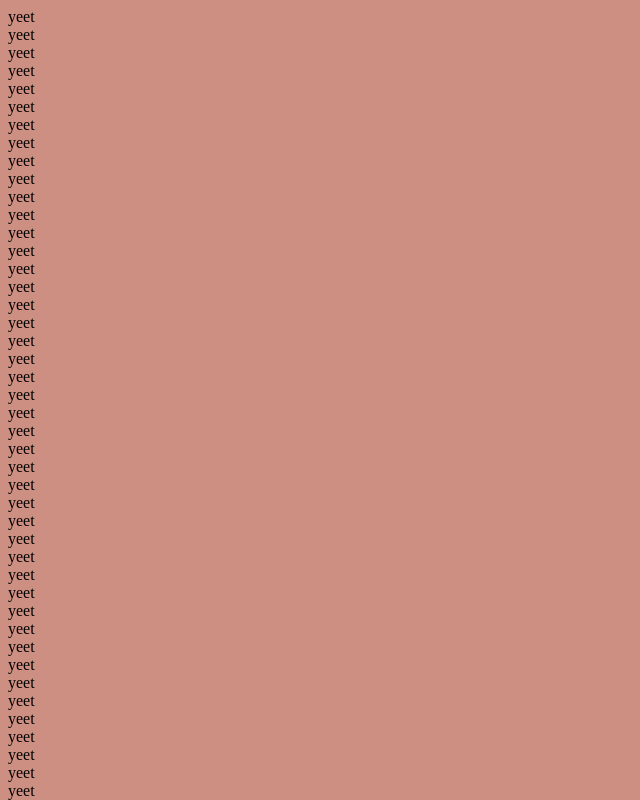
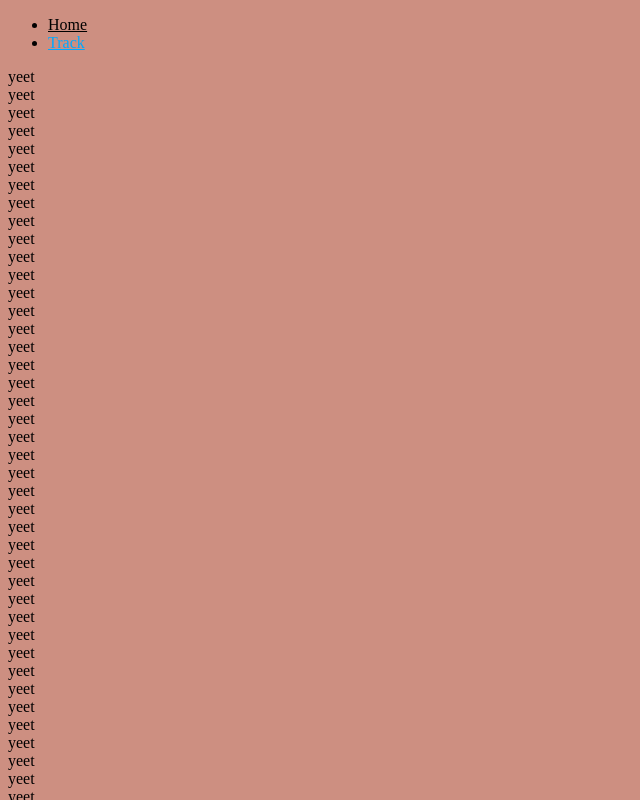
Before and after one commit to eliza-an/Health-tracker, a React (Create React App) app: page /track in a window 1280 px wide. Shown: the top 800 px of the page, without its empty margins (0-640 px from the left). Built offline with nearby package versions, Linux system fonts and the light colour scheme.

Commit message:
made a navbar

```diff
--- a/src/App.js
+++ b/src/App.js
@@ -2,11 +2,13 @@
 import { Routes, Route } from "react-router-dom";
 import Home from "./pages/home";
 import BoxTracker from "./pages/tracker";
+import NavBar from "./components/button/navbar/navbar";
 
 
 const App = () => {
   return (
     <>
+    <NavBar />
       <Routes>
         <Route path="/" element={<Home />} />
         <Route path="/track" element={<BoxTracker />} />
--- /dev/null
+++ b/src/components/button/navbar/navbar.css
@@ -0,0 +1,12 @@
+/* index.css */
+ul li a {
+    color: #000;
+}
+
+ul li a:hover {
+    color: #00a8ff;
+}
+
+ul li a.active {
+    color: #00a8ff;
+}
--- /dev/null
+++ b/src/components/button/navbar/navbar.js
@@ -0,0 +1,21 @@
+import { NavLink } from "react-router-dom";
+import "./navbar.css"
+
+const NavBar = () => {
+  return (
+    <nav>
+      <ul>
+        <li>
+          <NavLink to="/">Home</NavLink>
+        </li>
+        <li>
+          <NavLink to="/track">Track</NavLink>
+        </li>
+        {/* <li>
+          <Link to="/products">Products</Link>
+        </li> */}
+      </ul>
+    </nav>
+  );
+};
+ export default NavBar
```
